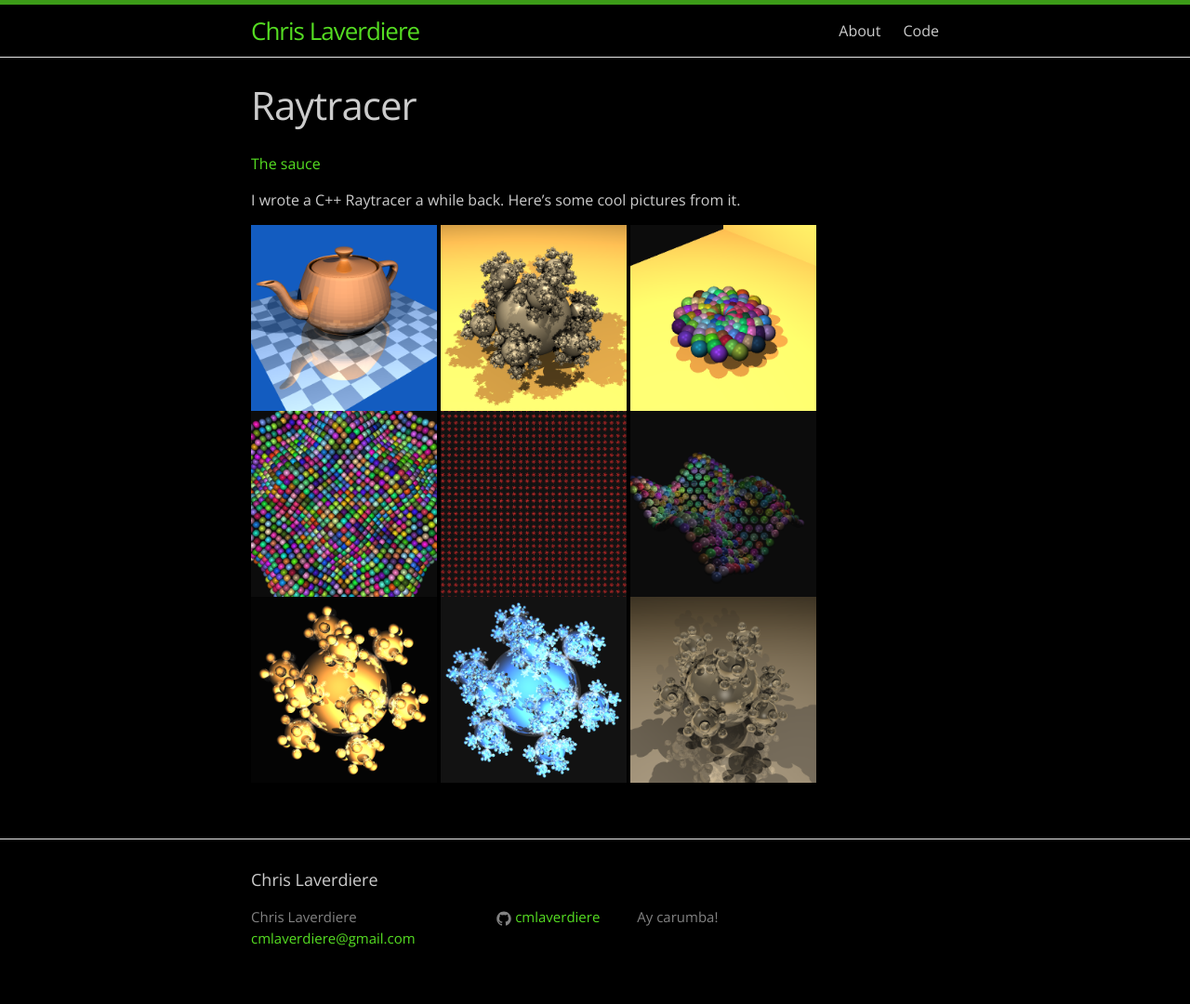
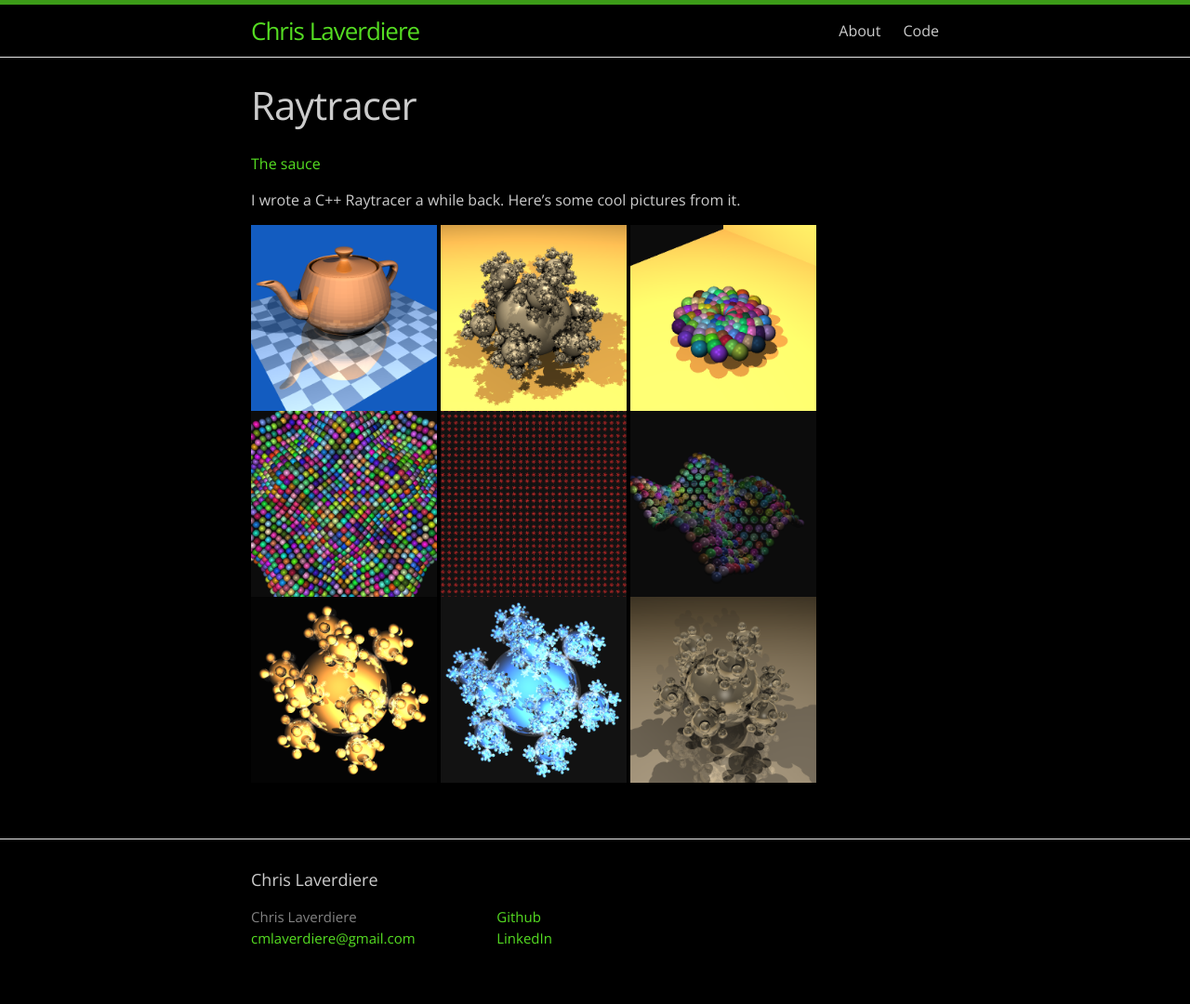
Before and after one commit to cmlaverdiere/CLaverdiere.github.io, a Jekyll site: the page built from code/raytracer.md, in a window 1280 px wide. Shown: the whole page at 93% size. Built offline with Jekyll 4.4.1, drawn with Linux system fonts in a browser that asks for light colours.

Commit message:
Site updates for Datadog

```diff
--- a/_config.yml
+++ b/_config.yml
@@ -1,10 +1,11 @@
 # Site settings
 title: Chris Laverdiere
 email: cmlaverdiere@gmail.com
-description: Ay carumba!
+description:
 baseurl: ""
 url: "http://cmlaverdiere.net" # the base hostname & protocol for your site
 github_username: cmlaverdiere
+linkedin: chris-laverdiere
 
 # Build settings
 markdown: kramdown
--- a/_includes/footer.html
+++ b/_includes/footer.html
@@ -17,13 +17,7 @@
           {% if site.github_username %}
           <li>
             <a href="https://github.com/{{ site.github_username }}">
-              <span class="icon  icon--github">
-                <svg viewBox="0 0 16 16">
-                  <path fill="#828282" d="M7.999,0.431c-4.285,0-7.76,3.474-7.76,7.761 c0,3.428,2.223,6.337,5.307,7.363c0.388,0.071,0.53-0.168,0.53-0.374c0-0.184-0.007-0.672-0.01-1.32 c-2.159,0.469-2.614-1.04-2.614-1.04c-0.353-0.896-0.862-1.135-0.862-1.135c-0.705-0.481,0.053-0.472,0.053-0.472 c0.779,0.055,1.189,0.8,1.189,0.8c0.692,1.186,1.816,0.843,2.258,0.645c0.071-0.502,0.271-0.843,0.493-1.037 C4.86,11.425,3.049,10.76,3.049,7.786c0-0.847,0.302-1.54,0.799-2.082C3.768,5.507,3.501,4.718,3.924,3.65 c0,0,0.652-0.209,2.134,0.796C6.677,4.273,7.34,4.187,8,4.184c0.659,0.003,1.323,0.089,1.943,0.261 c1.482-1.004,2.132-0.796,2.132-0.796c0.423,1.068,0.157,1.857,0.077,2.054c0.497,0.542,0.798,1.235,0.798,2.082 c0,2.981-1.814,3.637-3.543,3.829c0.279,0.24,0.527,0.713,0.527,1.437c0,1.037-0.01,1.874-0.01,2.129 c0,0.208,0.14,0.449,0.534,0.373c3.081-1.028,5.302-3.935,5.302-7.362C15.76,3.906,12.285,0.431,7.999,0.431z"/>
-                </svg>
-              </span>
-
-              <span class="username">{{ site.github_username }}</span>
+              <span class="username">Github</span>
             </a>
           </li>
           {% endif %}
@@ -42,6 +36,14 @@
             </a>
           </li>
           {% endif %}
+
+          {% if site.linkedin %}
+          <li>
+            <a href="https://linkedin.com/in/{{ site.linkedin }}">
+              <span class="username">LinkedIn</span>
+            </a>
+          </li>
+          {% endif %}
         </ul>
       </div>
 
```
Also changed, not shown: about.md (+2 -4 lines), 2 other files.
